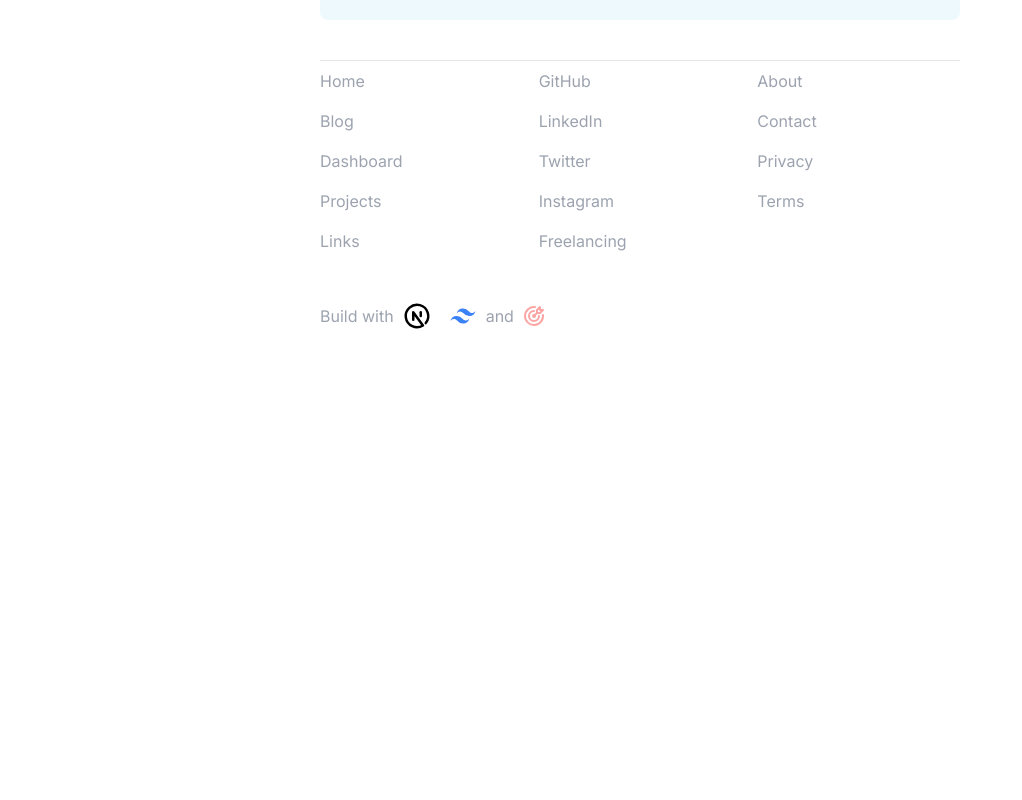
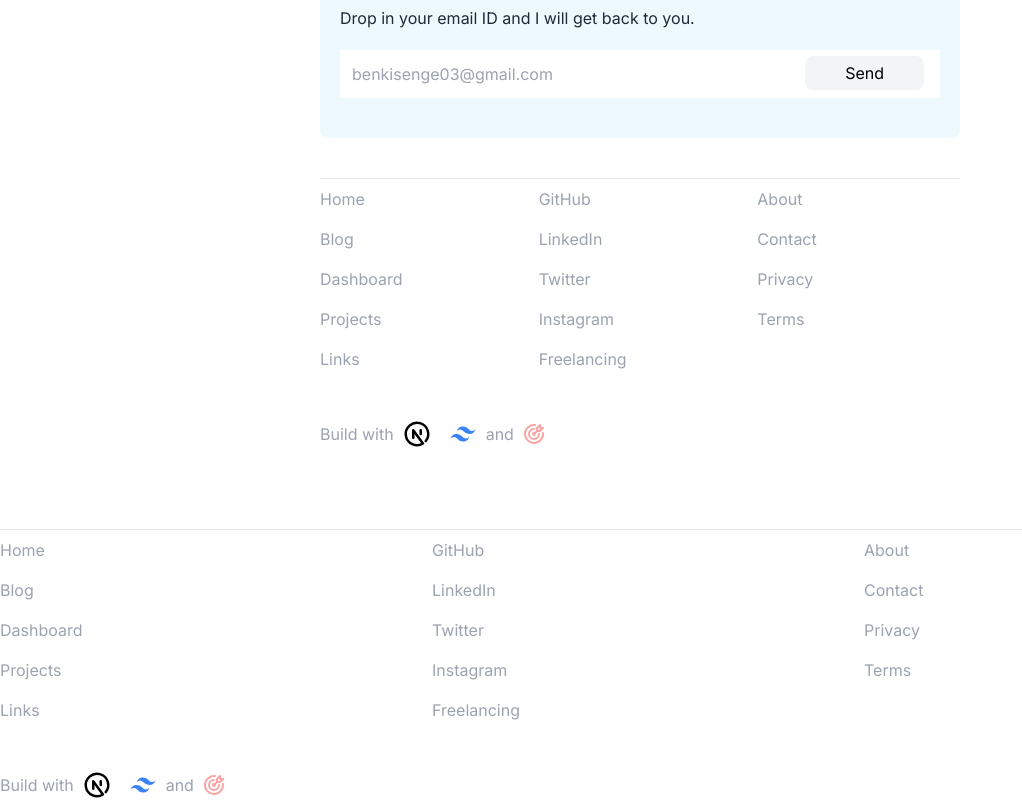
Before and after one commit to iambenkis/Portfolio-2.0, a Next.js app: page / in a window 1280 px wide. Shown: the part 2319-3119 px from the top of the page, without its empty margins (0-1022 px from the left). Before the commit the page ends 2690 px from the top, so only its background shows below. Built offline with nearby package versions, Linux system fonts and the light colour scheme.

Commit message:
Implement the web site layout

```diff
--- a/src/app/layout.js
+++ b/src/app/layout.js
@@ -1,17 +1,27 @@
+'use client'
 import './globals.css'
 import { Inter } from 'next/font/google'
+import Navbar from '@/components/Navbar'
+import Footer from '@/components/Footer'
+import { useState, useEffect } from 'react'
 
 const inter = Inter({ subsets: ['latin'] })
 
 export const metadata = {
-  title: 'Create Next App',
+  title: 'Benjamin Portfolio',
   description: 'Generated by create next app',
 }
 
 export default function RootLayout({ children }) {
   return (
     <html lang="en">
-      <body className={inter.className}>{children}</body>
+      <body className={inter.className}>
+        <div>
+          <Navbar />
+          <main>{children}</main>
+          <Footer />
+        </div>
+      </body>
     </html>
   )
 }
```
